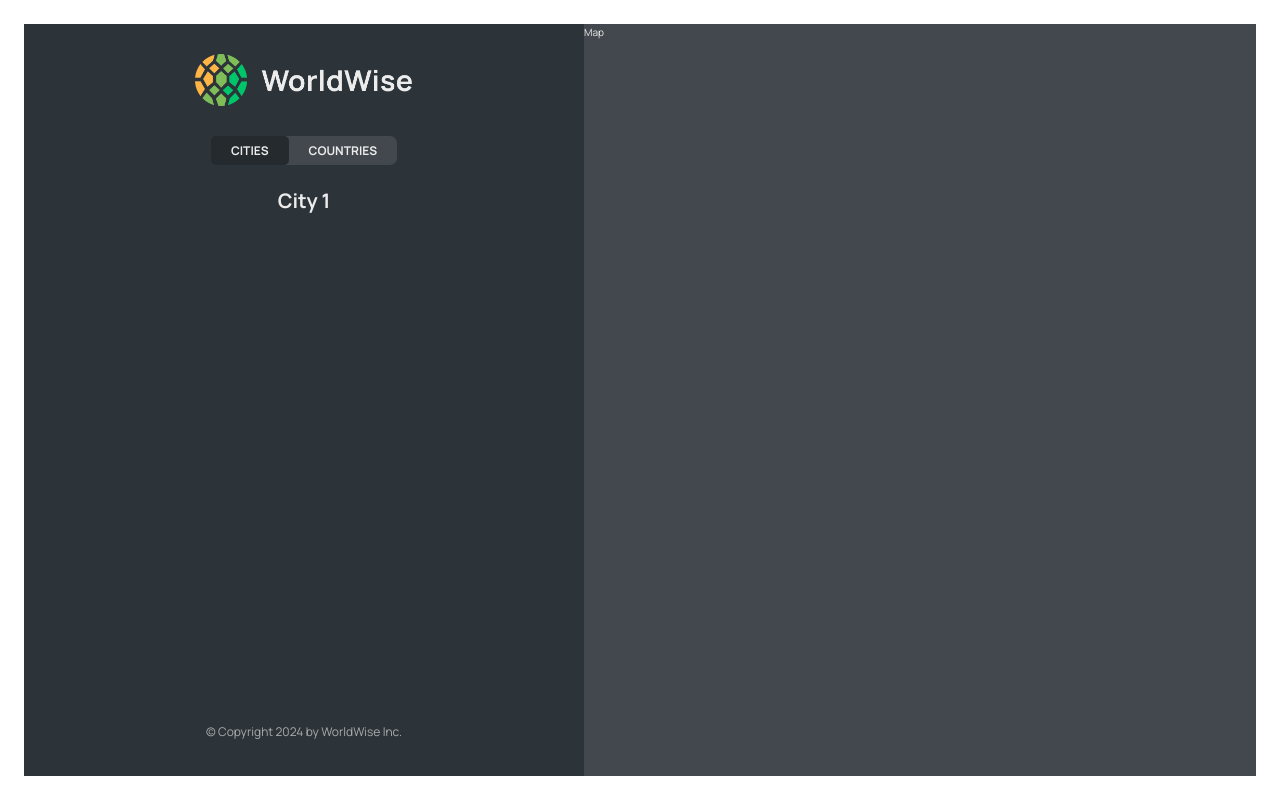
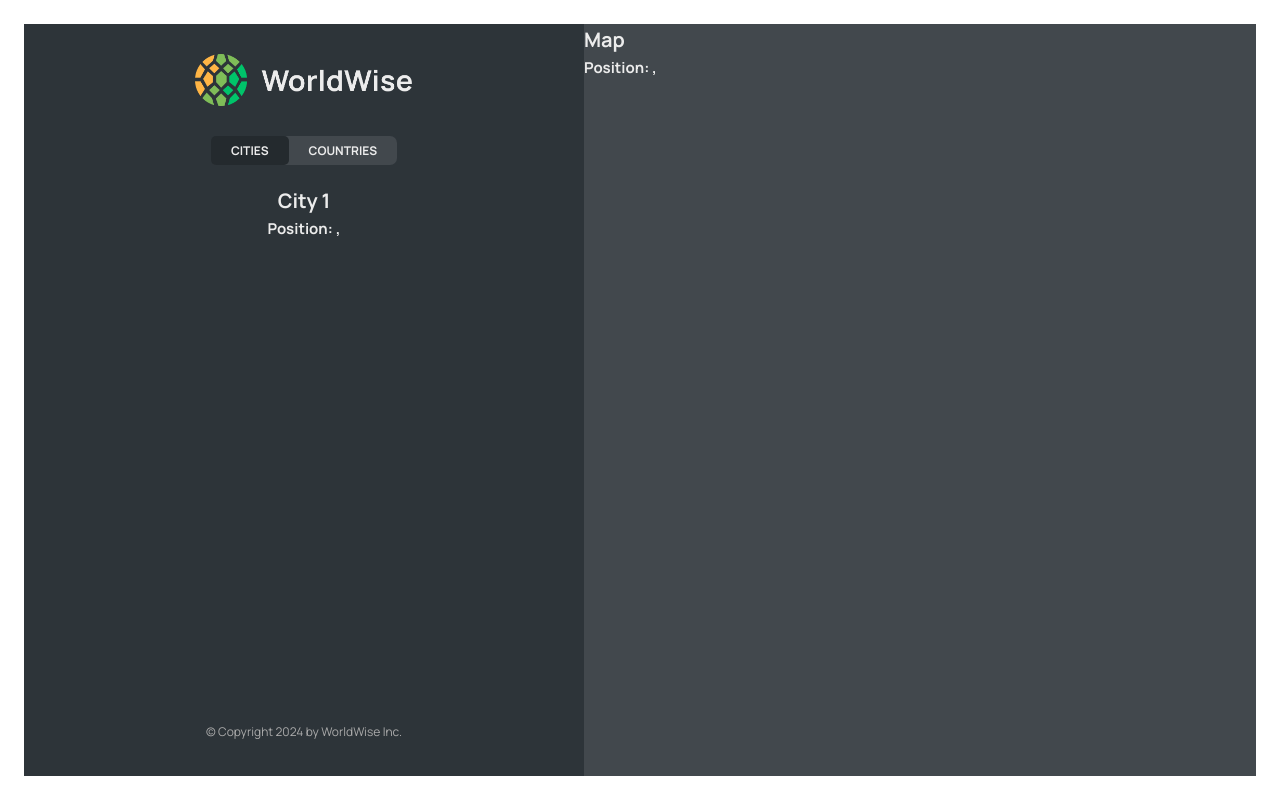
Before and after one commit to ShaneDoyleDev/worldview, a React (Vite) app: page /app/cities/1 in a window 1280 px wide. Built offline with nearby package versions, Linux system fonts and the light colour scheme; data requests are answered from the project's data file.

Commit message:
extract position coordinates from url query

```diff
--- a/src/components/City.jsx
+++ b/src/components/City.jsx
@@ -1,4 +1,4 @@
-import { useParams } from "react-router-dom";
+import { useParams, useSearchParams } from "react-router-dom";
 import styles from "./City.module.css";
 
 const formatDate = (date) =>
@@ -11,6 +11,9 @@
 
 function City() {
   const { id } = useParams();
+  const [searchParams, setSearchParams] = useSearchParams();
+  const lat = searchParams.get("lat");
+  const lng = searchParams.get("lng");
 
   // TEMP DATA
   const currentCity = {
@@ -22,7 +25,14 @@
 
   const { cityName, emoji, date, notes } = currentCity;
 
-  return <h1>City {id}</h1>;
+  return (
+    <>
+      <h1>City {id}</h1>
+      <h2>
+        Position: {lat}, {lng}
+      </h2>
+    </>
+  );
 
   // return (
   //   <div className={styles.city}>
--- a/src/components/Map.jsx
+++ b/src/components/Map.jsx
@@ -1,5 +1,17 @@
+import { useSearchParams } from "react-router-dom";
 import styles from "./Map.module.css";
 
 export default function Map() {
-  return <div className={styles.mapContainer}>Map</div>;
+  const [searchParams, setSearchParams] = useSearchParams();
+  const lat = searchParams.get("lat");
+  const lng = searchParams.get("lng");
+
+  return (
+    <div className={styles.mapContainer}>
+      <h1>Map</h1>
+      <h2>
+        Position: {lat}, {lng}
+      </h2>
+    </div>
+  );
 }
```
